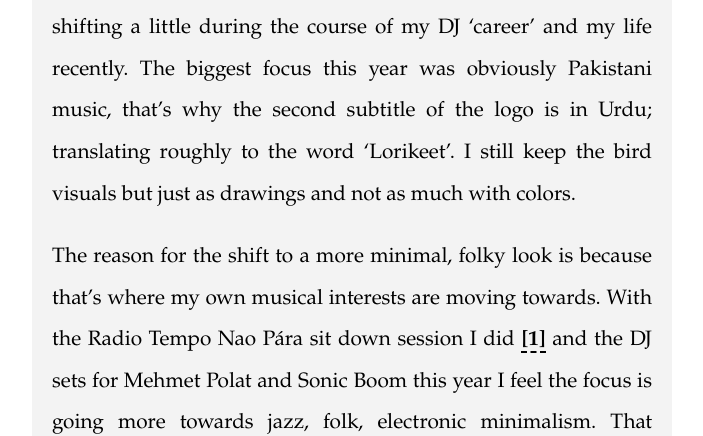
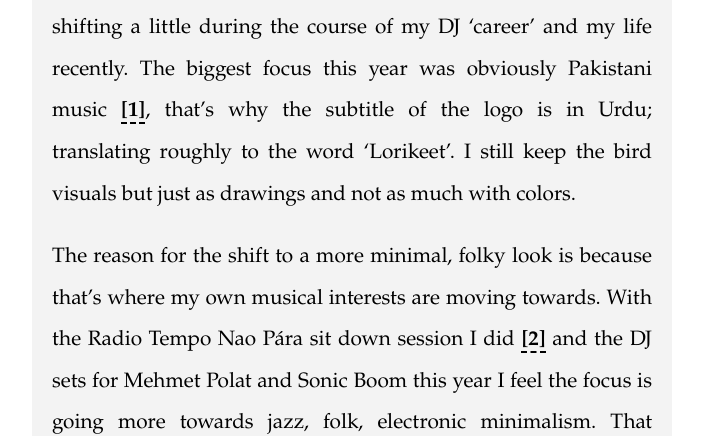
Before and after one commit to grdw/lorikeet, a Jekyll site: the page built from _posts/2019-11-12-redesign.md, in a window 1280 px wide. Shown: the part 902-1338 px from the top of the page, without its empty margins (288-991 px from the left). Built offline with Jekyll 4.4.1, drawn with Linux system fonts in a browser that asks for light colours; some of the changed text lies outside the part shown.

Commit message:
Add link to YT

```diff
--- a/_posts/2019-11-12-redesign.md
+++ b/_posts/2019-11-12-redesign.md
@@ -10,7 +10,7 @@
 Recently I did a redesign of the website. I found a lot of the colors
 to kitchy and it was a little bit to jolly. My music tastes are also shifting
 a little during the course of my DJ 'career' and my life recently. The biggest focus
-this year was obviously Pakistani music, that's why the second subtitle of the logo
+this year was obviously Pakistani music <sr>https://www.youtube.com/channel/UCE03WcWIqhfB5uc0KWHIw0g/videos</sr>, that's why the subtitle of the logo
 is in Urdu; translating roughly to the word 'Lorikeet'. I still keep the bird
 visuals but just as drawings and not as much with colors.
 
```
